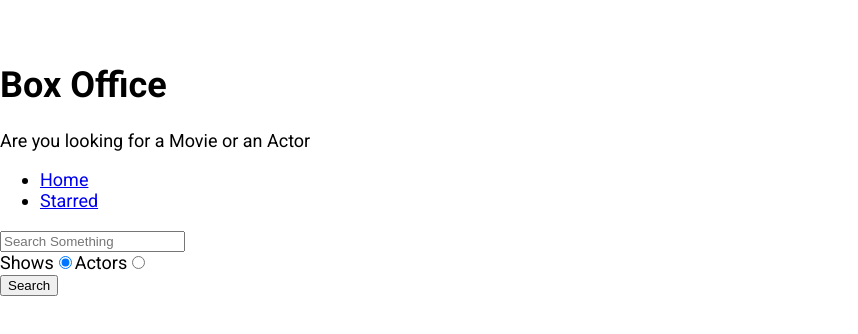
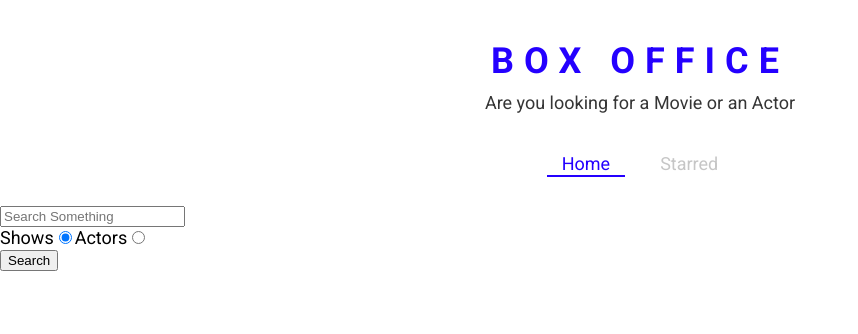
Before and after one commit to Adityasingh063/Box-office-by-Adii, a React (Create React App) app: page / in a window 1280 px wide. Shown: the top 334 px of the page, without its empty margins (0-858 px from the left). Built offline with nearby package versions, Linux system fonts and the light colour scheme.

Commit message:
defined theme for styled component and created styled components

```diff
--- a/public/index.html
+++ b/public/index.html
@@ -23,7 +23,7 @@
       Learn how to configure a non-root public URL by running `npm run build`.
     -->
   <link href="https://fonts.googleapis.com/css?family=Roboto:300,400,700,&display=swap" rel="stylesheet" />
-  <title>Box Office</title>
+  <title>Box Office App</title>
 </head>
 
 <body>
--- a/src/App.js
+++ b/src/App.js
@@ -1,14 +1,24 @@
+/* eslint-disable no-unused-vars */
 import React from "react";
 import { Switch, Route } from "react-router-dom";
 // import Navs from "./components/Navs";
+import { ThemeProvider } from 'styled-components';
 import Home from "./pages/Home";
 import Show from "./pages/Show";
 import Starred from "./pages/Starred";
 
+const theme = {
+  mainColors: {
+    blue: '#2400ff',
+    gray: '#c6c6c6',
+    dark: '#353535',
+  },
+};
 
 
 function App() {
   return (
+    <ThemeProvider theme = {theme}>
       <Switch >
         <Route exact path="/">
           <Home />
@@ -27,6 +37,8 @@
           <div>  <h1> Error 404 page not found</h1></div>
         </Route>
       </Switch>
+
+    </ThemeProvider>
   );
 }
 
--- a/src/components/Navs.js
+++ b/src/components/Navs.js
@@ -1,20 +1,33 @@
+/* eslint-disable no-unused-vars */
 import React from 'react';
-import {Link} from "react-router-dom";
+import { useLocation } from 'react-router';
+// import { Link } from "react-router-dom";
+import { NavList, LinkStyled } from './Navs.style';
 
 const LINKS = [
-    {to:'/',text :'Home'},
-    {to:'/starred',text :'Starred'}
+    { to: '/', text: 'Home' },
+    { to: '/starred', text: 'Starred' }
 ]
 
 const Navs = () => {
+
+    const location = useLocation();
+
     return (
         <div>
-          <ul>
-              {
-                  LINKS.map(item => <li key ={item.to}><Link to={item.to}>{item.text}</Link></li> )
-              }
-            {/* <li>  <Link to="/starred">Go to Starred Page.</Link> </li> */}
-          </ul>
+            <NavList>
+                {
+                    LINKS.map(item =>
+                        <li
+                            key={item.to}>
+                            <LinkStyled to={item.to}
+                            className ={item.to === location.pathname?'active':''}>
+                                {item.text}</LinkStyled>
+                        </li>
+                    )
+                }
+                {/* <li>  <Link to="/starred">Go to Starred Page.</Link> </li> */}
+            </NavList>
         </div>
     )
 }
--- /dev/null
+++ b/src/components/Navs.style.js
@@ -0,0 +1,41 @@
+import { Link } from "react-router-dom";
+import styled from "styled-components";
+
+export const NavList = styled.ul`
+  display: flex;
+  justify-content: center;
+  list-style: none;
+  margin: 0 0 30px;
+  padding: 0;
+`;
+
+export const LinkStyled = styled(Link)`
+  margin: 0 10px;
+  padding: 3px 15px;
+  position: relative;
+  text-decoration: none;
+  color: ${({ theme }) => theme.mainColors.gray};
+  &.active {
+    color: ${({ theme }) => theme.mainColors.blue};
+    &:after {
+      content: '';
+      position: absolute;
+      display: block;
+      height: 2px;
+      left: 0%;
+      bottom: 0;
+      background-color: ${({ theme }) => theme.mainColors.blue};
+      animation: slide-in 0.3s ease-in forwards;
+      @keyframes slide-in {
+        from {
+          left: 50%;
+          width: 0;
+        }
+        to {
+          left: 0%;
+          width: 100%;
+        }
+      }
+    }
+  }
+`;
--- a/src/components/Title.js
+++ b/src/components/Title.js
@@ -1,12 +1,13 @@
 import React from 'react'
+import { TitleWrapper } from './Title.styled'
 
 const Title = ({title,subtitle}) => {
     return (
-        <div>
+        <TitleWrapper>
             <h1>  {title} </h1>
             <p> {subtitle} </p>
-        </div>
+        </TitleWrapper>
     )
 }
 
-export default Title
+export default Title;
--- /dev/null
+++ b/src/components/Title.styled.js
@@ -0,0 +1,19 @@
+import styled from "styled-components";
+
+
+export const TitleWrapper = styled.div`
+  text-align: center;
+  margin: 0 0 40px;
+
+  h1 {
+    color: ${({ theme }) => theme.mainColors.blue};
+    letter-spacing: 10px;
+    text-transform: uppercase;
+    margin: 0 0 10px;
+  }
+
+  p {
+    color: ${({ theme }) => theme.mainColors.dark};
+    margin: 0;
+  }
+`;
```
Lines whose indentation alone changed are shown as unchanged.
